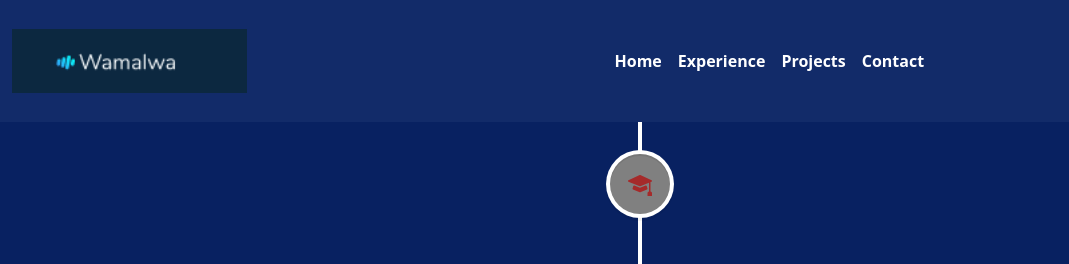
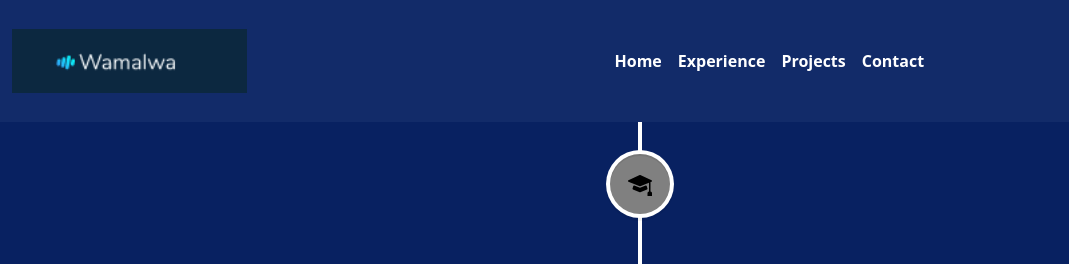
Before and after one commit to dedan-wamalwa/portfolio, a React (Create React App) app: page /Experience in a window 1280 px wide. Shown: the top 264 px of the page, without its empty margins (0-1069 px from the left). Built offline with nearby package versions, Linux system fonts and the light colour scheme.

Commit message:
fixed margin

```diff
--- a/src/Pages/Experience.js
+++ b/src/Pages/Experience.js
@@ -10,8 +10,8 @@ function Experience() {
                     <VerticalTimelineElement
                         className="vertical-timeline-element--work"
                         date="March 2023 - Present"
-                        dateClassName="ms-3 text-black fw-bold fs-5"
-                        iconStyle={{ background: "gray", color: "brown" }}
+                        dateClassName="ms-sm-3 text-black fw-bold fs-5"
+                        iconStyle={{ background: "gray", color: "black" }}
                         icon={<Icon.MortarboardFill />}
                     >
                         <h6 className="vertical-timeline-element-title text-black">DevOps Engineering</h6>
@@ -30,7 +30,7 @@ function Experience() {
                     <VerticalTimelineElement
                         className="vertical-timeline-element--work"
                         date=" September 2022 - January 2023"
-                        dateClassName="ms-3 text-black fw-bold fs-5"
+                        dateClassName="ms-sm-3 text-black fw-bold fs-5"
                         iconStyle={{ background: "gray", color: "brown" }}
                         icon={<Icon.BriefcaseFill />}
                     >
```
